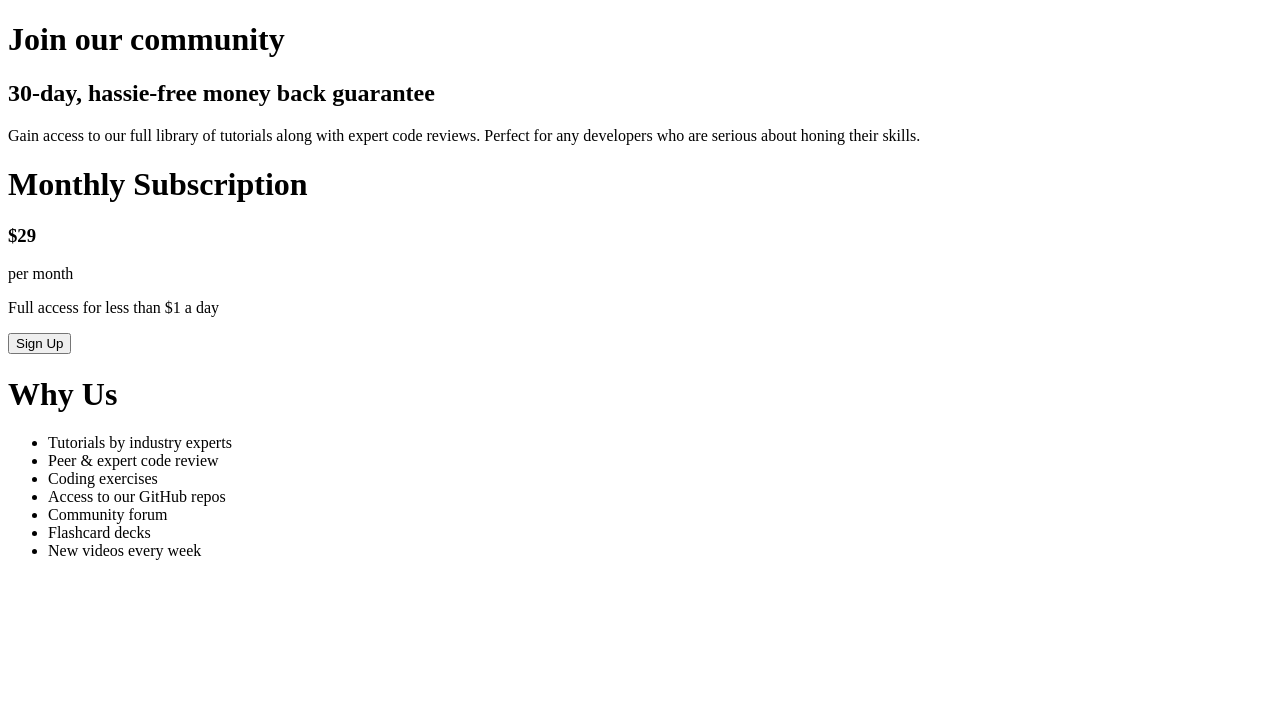
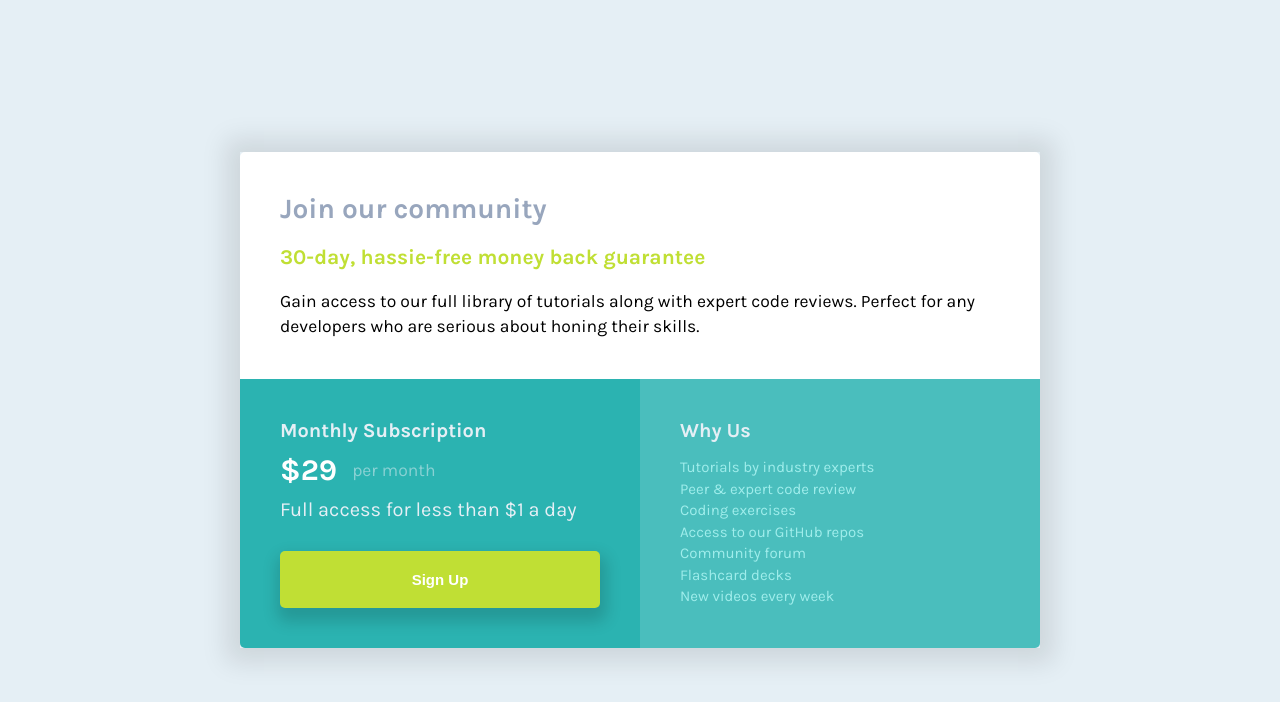
Before and after one commit to ImTomiiq/Single-price-grid-component, a plain HTML site: page index.html in a window 1280 px wide. Drawn offline with Linux system fonts and the light colour scheme; the site is published under a folder, as on GitHub Pages, so addresses that start at the root find nothing.

Commit message:
Changes for githuh pages

```diff
--- a/index.html
+++ b/index.html
@@ -8,7 +8,7 @@
       content="width=device-width, initial-scale=1.0card--1"
     />
     <title>Single Price Grid Component</title>
-    <link rel="stylesheet" href="/dist/style.css" />
+    <link rel="stylesheet" href="style.css" />
     <link rel="shortcut icon" href="favicon-32x32.png" type="image/x-icon" />
   </head>
 
```
Also changed, not shown: style.css (renamed from dist/style.css), 2 other files.
